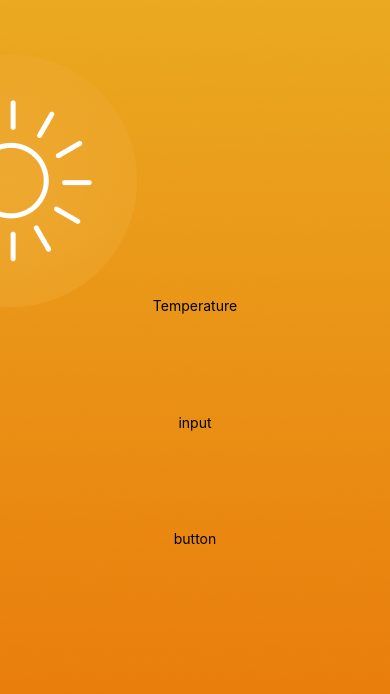
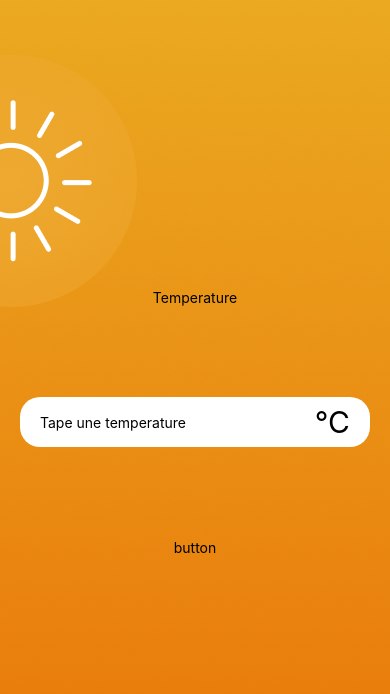
Before and after one commit to SylvHardDev/react-native-zpp-temperature, a React Native app: screen / in a window 390 px wide. Shown: the top 694 px of the page. Built offline with nearby package versions, Linux system fonts and the light colour scheme.

Commit message:
ajout component input

```diff
--- a/App.js
+++ b/App.js
@@ -1,6 +1,7 @@
 import { ImageBackground, Text, View } from "react-native-web";
 import { s } from "./App.style";
 import hotBackground from './assets/2.3_hot.png'
+import {  InputTemperature } from "./components/inputTemperature/InputTemperature"
 
 export default function App() {
   return (
@@ -10,9 +11,7 @@ export default function App() {
           <View>
             <Text>Temperature</Text>
           </View>
-          <View>
-            <Text>input</Text>
-          </View>
+            <InputTemperature defalutValue={'12'}/>
           <View>
             <Text>button</Text>
           </View>
--- a/App.style.js
+++ b/App.style.js
@@ -4,6 +4,7 @@ const s = StyleSheet.create({
     container: {
         flex: 1,
         justifyContent: "center",
+        padding: 20,
     },
     workspace: {
         height: 450,
--- /dev/null
+++ b/components/inputTemperature/InputTemperature.jsx
@@ -0,0 +1,17 @@
+import { Text, TextInput, View } from "react-native";
+import { s } from "./InputTemperature.style";
+
+export function InputTemperature({ defalutValue }) {
+  return (
+    <View style={s.container}>
+        <TextInput
+        style={s.input}
+        placeholder="Tape une temperature"
+        keyboardType="numeric"
+        maxLength={4}
+        defalutValue={defalutValue}
+        />
+        <Text style={s.unit}>°C</Text>
+    </View>
+  );
+}
--- /dev/null
+++ b/components/inputTemperature/InputTemperature.style.js
@@ -0,0 +1,22 @@
+import { StyleSheet } from "react-native";
+
+const s = StyleSheet.create({
+    container: {
+        alignSelf:'stretch',
+        justifyContent: 'center'
+    },
+    input: {
+        backgroundColor:'white',
+        borderRadius: 20,
+        height: 50,
+        paddingLeft: 20,
+    },
+    unit: {
+        position:'absolute',
+        fontSize: 30,
+        alignSelf:'flex-end',
+        paddingRight: 20,
+    }
+});
+
+export { s };
```
